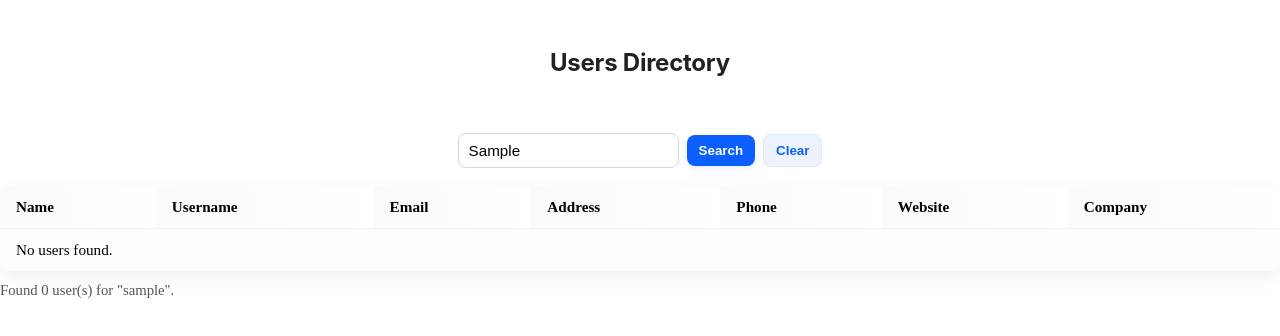
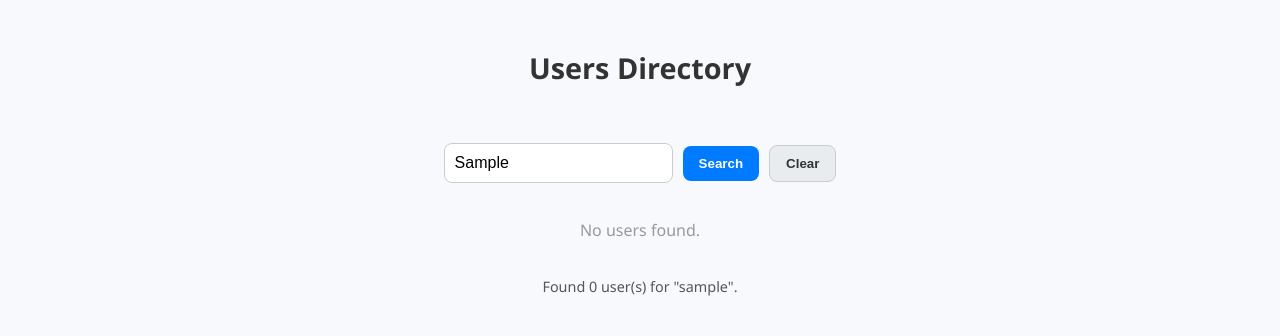
Before and after one commit to Naseem27/API-fetching-User-Table, a plain HTML site: page index.html in a window 1280 px wide. Both pictures are taken after typing "Sample" into the empty fields and a click on the button "Search". Drawn offline with Linux system fonts and the light colour scheme; no server answers.

Commit message:
Add files via upload

```diff
--- a/index.html
+++ b/index.html
@@ -2,148 +2,132 @@
 <html lang="en">
 
 <head>
-    <meta charset="UTF-8" />
-    <meta name="viewport" content="width=device-width, initial-scale=1.0" />
-    <title>Users Details</title>
+    <meta charset="UTF-8">
+    <meta name="viewport" content="width=device-width, initial-scale=1.0">
+    <title>User Directory — Clean Card Style</title>
     <style>
+        /* Base reset */
         * {
             box-sizing: border-box;
         }
 
-        html,
         body {
-            height: 100%;
             margin: 0;
-            padding: 0;
+            font-family: 'Segoe UI', Roboto, Arial, sans-serif;
+            background: #f7f9fc;
+            color: #222;
         }
 
         .container {
-            max-width: 1100px;
+            max-width: 1200px;
             margin: 32px auto;
             padding: 16px;
-            font-family: Inter, system-ui, -apple-system, "Segoe UI", Roboto,
-                "Helvetica Neue", Arial;
-            color: #222;
             display: flex;
             align-items: center;
             justify-content: center;
         }
 
+        /* Header */
         header h1 {
-            margin: 0 0 8px 0;
-            font-size: 1.5rem;
-            letter-spacing: -0.01em;
+            margin: 0 0 8px;
+            font-size: 1.8rem;
+            color: #333;
         }
 
+        /* Controls */
         .controls {
             display: flex;
-            gap: 8px;
+            gap: 10px;
             flex-wrap: wrap;
-            margin: 12px 0 18px 0;
+            margin-bottom: 20px;
             align-items: center;
             justify-content: center;
         }
 
-        .controls input[type="search"] {
-            padding: 8px 10px;
+        .controls input {
+            padding: 10px;
             border-radius: 8px;
-            border: 1px solid #d0d7de;
-            min-width: 180px;
-            font-size: 0.95rem;
+            border: 1px solid #ccc;
+            background: #fff;
+            font-size: 1rem;
+            min-width: 220px;
         }
 
         .controls button {
-            padding: 8px 12px;
+            padding: 10px 16px;
+            border: none;
             border-radius: 8px;
-            border: none;
             cursor: pointer;
             font-weight: 600;
-            background: #0b5fff;
-            color: white;
-            box-shadow: 0 2px 6px rgba(11, 95, 255, 0.12);
+            background: #007bff;
+            color: #fff;
             transition: all 0.2s ease;
         }
 
         .controls button:hover {
-            transform: translateY(-2px) scale(1.05);
-            box-shadow: 0 4px 12px rgba(11, 95, 255, 0.2);
-        }
-
-        .controls button:active {
-            transform: translateY(0px) scale(0.98);
-            box-shadow: 0 2px 6px rgba(11, 95, 255, 0.12);
+            background: #0056b3;
         }
 
         .controls button.secondary {
-            background: #eef2ff;
-            color: #0b5fff;
-            border: 1px solid #dbeafe;
-            box-shadow: none;
+            background: #e9ecef;
+            color: #333;
+            border: 1px solid #ccc;
         }
 
-        .table-wrap {
-            width: 100%;
-            overflow-x: auto;
-            background: white;
-            border-radius: 10px;
-            box-shadow: 0 6px 18px rgba(16, 24, 40, 0.06);
+        .controls button.secondary:hover {
+            background: #d6d8db;
         }
 
-        table {
-            border-collapse: collapse;
-            width: 100%;
-            min-width: 760px;
+        /* Card grid */
+        .card-grid {
+            display: grid;
+            grid-template-columns: repeat(auto-fill, minmax(300px, 1fr));
+            gap: 20px;
         }
 
-        thead th {
-            text-align: left;
-            padding: 12px 16px;
-            font-size: 0.95rem;
-            background: linear-gradient(90deg, #f8fafc, #ffffff);
-            border-bottom: 1px solid #eef2f7;
+        /* Card style */
+        .card {
+            background: #fff;
+            border: 1px solid #ddd;
+            border-radius: 8px;
+            padding: 16px;
+            box-shadow: 0 2px 6px rgba(0, 0, 0, 0.05);
+            transition: all 0.2s ease;
         }
 
-        tbody td {
-            padding: 12px 16px;
-            border-bottom: 1px solid #f2f6f9;
-            vertical-align: top;
-            font-size: 0.95rem;
+        .card:hover {
+            box-shadow: 0 4px 12px rgba(0, 0, 0, 0.1);
         }
 
-        tbody tr:nth-child(even) {
-            background: #fff;
+        /* Card title */
+        .card h2 {
+            margin: 0 0 8px;
+            font-size: 1.2rem;
+            color: #007bff;
         }
 
-        tbody tr:nth-child(odd) {
-            background: #fbfdff;
+        .card a {
+            color: #007bff;
+            text-decoration: none;
         }
 
-        tbody tr:hover {
-            background: #f1f8ff;
-        }
-
-        #status {
-            margin-top: 10px;
-            font-size: 0.92rem;
-            color: #555;
-        }
-
-        a {
-            color: inherit;
+        .card a:hover {
             text-decoration: underline;
         }
 
-        @media (max-width: 600px) {
+        /* Card content */
+        .card p {
+            margin: 6px 0;
+            font-size: 0.95rem;
+            color: #444;
+        }
 
-            .controls input[type="search"],
-            .controls select {
-                min-width: 120px;
-            }
-
-            thead th,
-            tbody td {
-                padding: 10px 12px;
-            }
+        /* Status */
+        #status {
+            margin-top: 20px;
+            color: #555;
+            font-size: 0.9rem;
+            text-align: center;
         }
     </style>
 </head>
@@ -160,139 +144,80 @@
         <button id="clearBtn" class="secondary">Clear</button>
     </div>
 
-    <div class="table-wrap">
-        <table>
-            <thead>
-                <tr>
-                    <th>Name</th>
-                    <th>Username</th>
-                    <th>Email</th>
-                    <th>Address</th>
-                    <th>Phone</th>
-                    <th>Website</th>
-                    <th>Company</th>
-                </tr>
-            </thead>
-            <tbody id="tableBody"></tbody>
-        </table>
-    </div>
-    <p id="status">Loading users...</p>
+    <div id="cardGrid" class="card-grid"></div>
+    <p id="status">Loading users…</p>
+
+
     <script>
-        const API_URL = "https://jsonplaceholder.typicode.com/users";
-
-        // Keep the fetched users in a variable
+        // Data
         let users = [];
-
-        // Grab DOM nodes
-        const tableBody = document.getElementById('tableBody');
+        const grid = document.getElementById('cardGrid');
         const statusEl = document.getElementById('status');
         const searchInput = document.getElementById('searchInput');
-        const searchBtn = document.getElementById('searchBtn');
-        const clearBtn = document.getElementById('clearBtn');
 
-        // Escape HTML (same as before)
-        function escapeHtml(str) {
-            if (str === null || str === undefined) return '';
-            return String(str)
-                .replace(/&/g, '&amp;')
-                .replace(/</g, '&lt;')
-                .replace(/>/g, '&gt;')
-                .replace(/\"/g, '&quot;')
-                .replace(/'/g, '&#39;');
-        }
+        // Helpers
+        function escapeHtml(str) { return str ? String(str).replace(/[&<>"]/g, s => ({ "&": "&amp;", "<": "&lt;", ">": "&gt;", '"': "&quot;" }[s])) : ''; }
+        function formatAddress(addr) { if (!addr) return ''; return [addr.street, addr.suite, addr.city].filter(Boolean).join(', '); }
 
-        // Format address (same as before)
-        function formatAddress(addr) {
-            if (!addr) return '';
-            const parts = [addr.street, addr.suite, addr.city, addr.zipcode].filter(Boolean);
-            return parts.join(', ');
-        }
-
-        // Render table (same as before)
-        function renderTable(list) {
-            tableBody.innerHTML = '';
+        // Render users into cards
+        function renderCards(list) {
+            grid.innerHTML = '';
             if (!list || list.length === 0) {
-                tableBody.innerHTML = '<tr><td colspan="7">No users found.</td></tr>';
+                grid.innerHTML = '<p style="grid-column:1/-1;text-align:center;color:#999;">No users found.</p>';
                 return;
             }
             list.forEach(user => {
-                const tr = document.createElement('tr');
-                tr.innerHTML = `
-      <td>${escapeHtml(user.name)}</td>
-      <td>${escapeHtml(user.username)}</td>
-      <td><a href="mailto:${escapeHtml(user.email)}">${escapeHtml(user.email)}</a></td>
-      <td>${escapeHtml(formatAddress(user.address))}</td>
-      <td><a href="tel:${escapeHtml(user.phone)}">${escapeHtml(user.phone)}</a></td>
-      <td><a href="http://${escapeHtml(user.website)}" target="_blank" rel="noopener noreferrer">${escapeHtml(user.website)}</a></td>
-      <td>${escapeHtml(user.company && user.company.name ? user.company.name : '')}</td>
+                const card = document.createElement('div');
+                card.className = 'card';
+                card.innerHTML = `
+      <h2>${escapeHtml(user.name)}</h2>
+      <p><strong>Username:</strong> ${escapeHtml(user.username)}</p>
+      <p><strong>Email:</strong> <a href="mailto:${escapeHtml(user.email)}">${escapeHtml(user.email)}</a></p>
+      <p><strong>Address:</strong> ${escapeHtml(formatAddress(user.address))}</p>
+      <p><strong>Phone:</strong> <a href="tel:${escapeHtml(user.phone)}">${escapeHtml(user.phone)}</a></p>
+      <p><strong>Website:</strong> <a href="http://${escapeHtml(user.website)}" target="_blank">${escapeHtml(user.website)}</a></p>
+      <p><strong>Company:</strong> ${escapeHtml(user.company?.name || '')}</p>
     `;
-                tableBody.appendChild(tr);
+                grid.appendChild(card);
             });
         }
 
-        // Fetch users (same as before)
+        // Fetch users
         async function fetchUsers() {
             statusEl.textContent = 'Loading users…';
             try {
                 const res = await fetch('https://jsonplaceholder.typicode.com/users');
-                if (!res.ok) throw new Error('Network error');
                 const data = await res.json();
                 users = data;
-                renderTable(users);
+                renderCards(users);
                 statusEl.textContent = `Loaded ${users.length} users.`;
-            } catch (err) {
-                console.error(err);
+            } catch (e) {
+                console.error(e);
                 statusEl.textContent = 'Failed to load users.';
             }
         }
 
-        // **New search function**
+        // Search
         function searchUsers() {
             const q = searchInput.value.trim().toLowerCase();
-            if (!q) {
-                renderTable(users);
-                statusEl.textContent = `Showing all ${users.length} users.`;
-                return;
-            }
-
-            function matches(value) {
-                if (value === null || value === undefined) return false;
-                return String(value).toLowerCase().includes(q);
-            }
-
-            // Search all fields by default
+            if (!q) { renderCards(users); statusEl.textContent = `Showing all ${users.length} users.`; return; }
+            function match(v) { return v && String(v).toLowerCase().includes(q); }
             const filtered = users.filter(u =>
-                matches(u.name) ||
-                matches(u.username) ||
-                matches(u.email) ||
-                matches(formatAddress(u.address)) ||
-                matches(u.phone) ||
-                matches(u.website) ||
-                matches(u.company && u.company.name)
+                match(u.name) || match(u.username) || match(u.email) ||
+                match(formatAddress(u.address)) || match(u.phone) ||
+                match(u.website) || match(u.company?.name)
             );
-
-            renderTable(filtered);
+            renderCards(filtered);
             statusEl.textContent = `Found ${filtered.length} user(s) for "${q}".`;
         }
 
-        // **Event listeners**
-        searchBtn.addEventListener('click', searchUsers);
+        // Events
+        document.getElementById('searchBtn').addEventListener('click', searchUsers);
+        searchInput.addEventListener('input', searchUsers);
+        document.getElementById('clearBtn').addEventListener('click', () => { searchInput.value = ''; renderCards(users); statusEl.textContent = `Showing all ${users.length} users.`; });
 
-        // Search as you type (automatic filtering)
-        searchInput.addEventListener('input', searchUsers);
-
-        // Clear button
-        clearBtn.addEventListener('click', () => {
-            searchInput.value = '';
-            renderTable(users);
-            statusEl.textContent = `Showing all ${users.length} users.`;
-            searchInput.focus();
-        });
-
-        // Initial load
+        // Init
         fetchUsers();
-
-
     </script>
 </body>
 
```
